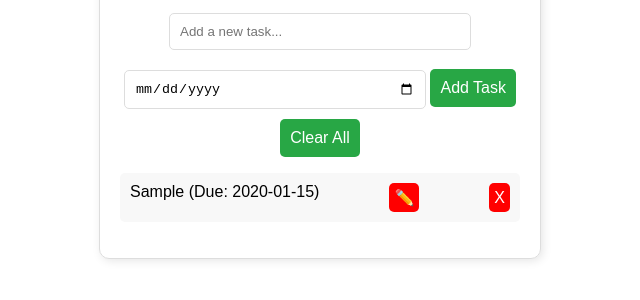
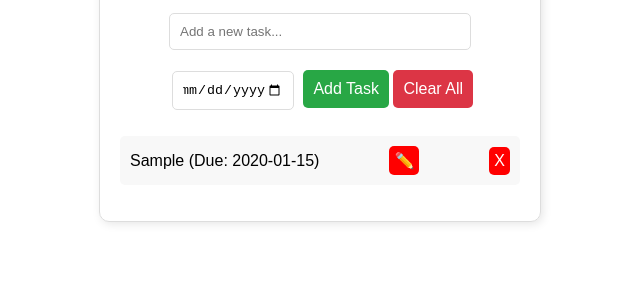
Before and after one commit to shanthr/todo-list-app, a plain HTML site: page index.html in a window 1280 px wide. Both pictures are taken after typing "Sample", "2020-01-15" into the empty fields and a click on the button "Add Task". Shown: the part 148-448 px from the top of the page, without its empty margins (320-960 px from the left). Drawn offline with Linux system fonts and the light colour scheme.

Commit message:
Update style.css

```diff
--- a/style.css
+++ b/style.css
@@ -16,9 +16,13 @@ body {
 input {
     width: 70%;
     padding: 10px;
-    margin: 10px 0;
+    margin: 10px 5px;
     border: 1px solid #ddd;
     border-radius: 5px;
+}
+
+#dueDate {
+    width: 25%;
 }
 
 button {
@@ -29,6 +33,11 @@ button {
     color: white;
     border: none;
     border-radius: 5px;
+}
+
+#clearAll {
+    background-color: #dc3545;
+    margin-top: 10px;
 }
 
 ul {
@@ -43,6 +52,12 @@ li {
     border-radius: 5px;
     display: flex;
     justify-content: space-between;
+    align-items: center;
+}
+
+.completed {
+    text-decoration: line-through;
+    color: gray;
 }
 
 li button {
```
